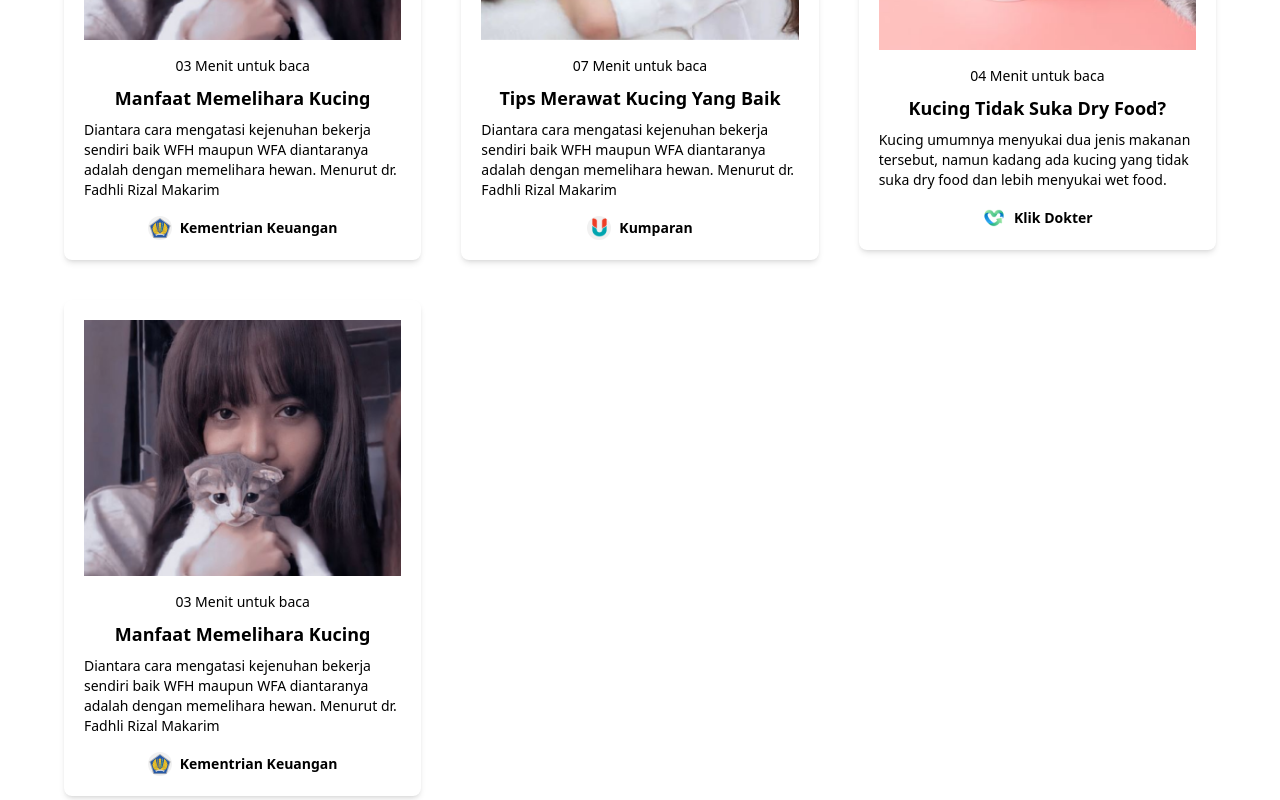
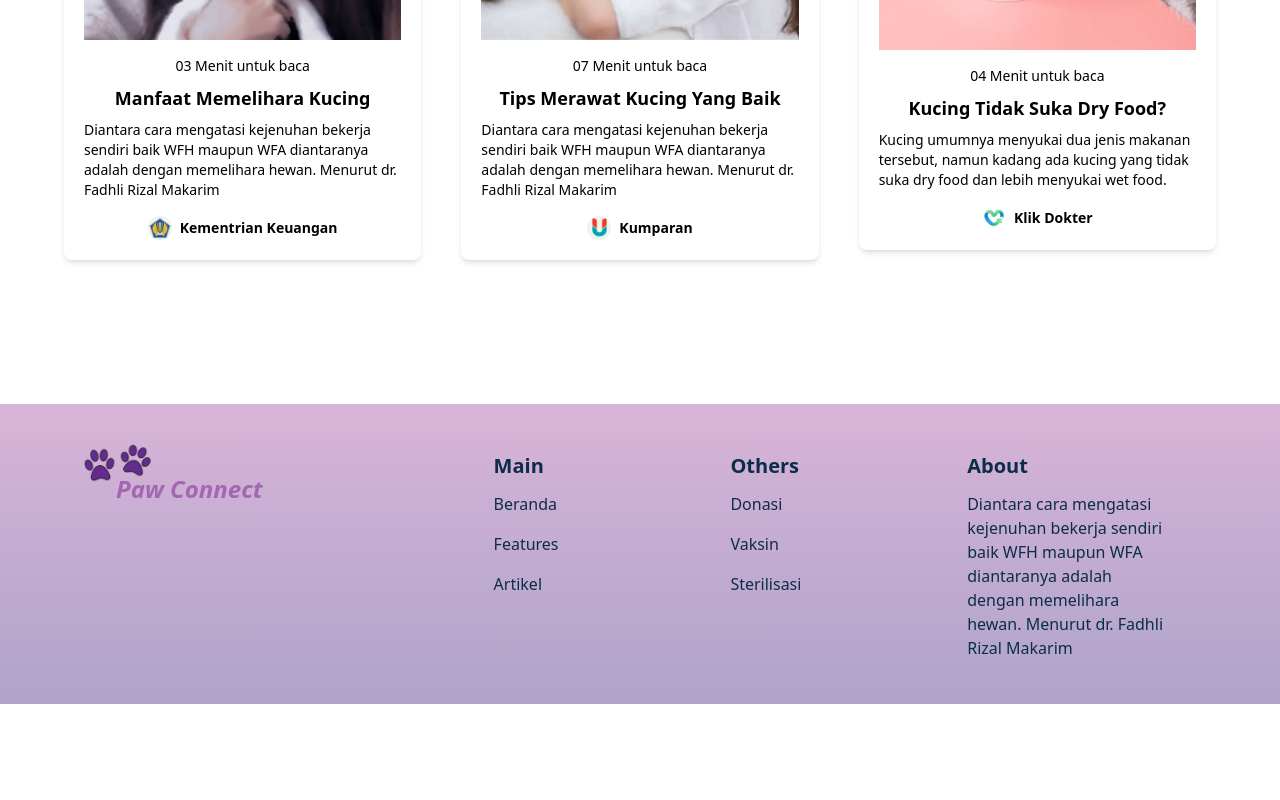
Before and after one commit to SiSka28Aulia/Rarasati-FrontEnd, a React (Vite) app in the folder Paws-Connect/: page /artikel in a window 1280 px wide. Shown: the part 1029-1829 px from the top of the page. After the commit the page ends 1733 px from the top, so only its background shows below. Built offline with nearby package versions, Linux system fonts and the light colour scheme; some icons are missing.

Commit message:
style : fix artikelitem

```diff
--- a/Paws-Connect/src/Components/ArtikelItem.jsx
+++ b/Paws-Connect/src/Components/ArtikelItem.jsx
@@ -7,7 +7,7 @@ const ArtikelItem = () => {
     <div
       className={`grid grid-cols-1 md:grid-cols-3 gap-10 ${styles.padding} ${styles.flexCenter}`}
     >
-      {artikelItems.map((item) => (
+      {artikelItems.slice(0, 3).map((item) => (
         <div
           key={item.id}
           className="flex flex-col items-center p-5  rounded-lg shadow-md bg-white"
```
